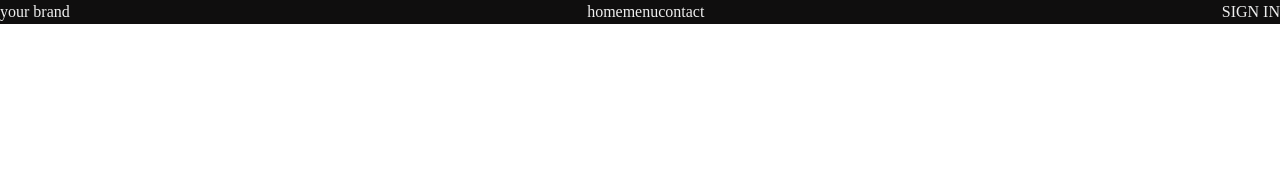
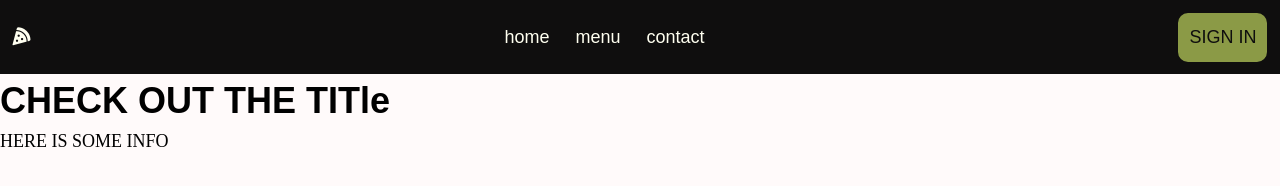
Before and after one commit to Drrecommended/restaurantPage, a website built with webpack: page dist/index.html in a window 1280 px wide. Built offline with nearby package versions, Linux system fonts and the light colour scheme; a web font is replaced by a local one.

Commit message:
added a bunch of styling imported fonts

```diff
--- a/src/index.js
+++ b/src/index.js
@@ -7,9 +7,12 @@ const nav = () => {
   const nav = document.createElement('nav')
   nav.classList.add('nav')
 
-  const brand = document.createElement('a')
-  brand.classList.add('brand-logo')
-  brand.innerText = 'your brand'
+  const brand = document.createElement('i')
+  brand.classList.add('fa-solid')
+  brand.classList.add('fa-pizza-slice')
+
+
+
 
   const signIn = document.createElement('a')
   signIn.classList.add('sign-in')
--- a/src/style.css
+++ b/src/style.css
@@ -1,19 +1,61 @@
 @import url(./reset.css);
 
 :root {
-    --font-color: #EEEEEE;
+    --font-color: #FFFFF0;
     --main: #541212;
     --sub: #0F0E0E;
     --highlight: #8B9A46;
+    --pad: .7em;
+    --button-pad: .5em;
+    --button-rad: 10px;
+    --main-size: 18px;
+    --main-font: houschka-rounded, sans-serif;
+    --title-font: gastromond, sans-serif;
+    --info-font: utopia-std, serif;
 }
 
 body {
-    color: #EEEEEE;
+    background-color: #FFFAFA;
+    color: black;
+    font-family: var(--main-font);
+    font-size: var(--main-size);
 }
 
+
+/* nav styling */
 .nav {
+    color: var(--font-color);
     background-color: var(--sub);
+    padding: var(--pad);
+    align-items: center;
 }
+
+h1 {
+    font-family: var(--title-font);
+}
+
+.info {
+    font-family: var(--info-font);
+}
+
+.nav ul {
+    width: 200px;
+}
+
+.nav .sign-in {
+    color: var(--sub);
+    background-color: var(--highlight);
+    border: 2px solid var(--highlight);
+    padding: var(--button-pad);
+    border-radius: 10px;
+}
+
+.sign-in:hover {
+    cursor: pointer;
+    background-color: var(--main);
+    color: var(--font-color);
+}
+
 
 nav, ul {
     display: flex;
```
Also changed, not shown: dist/index.html, dist/main.js.
